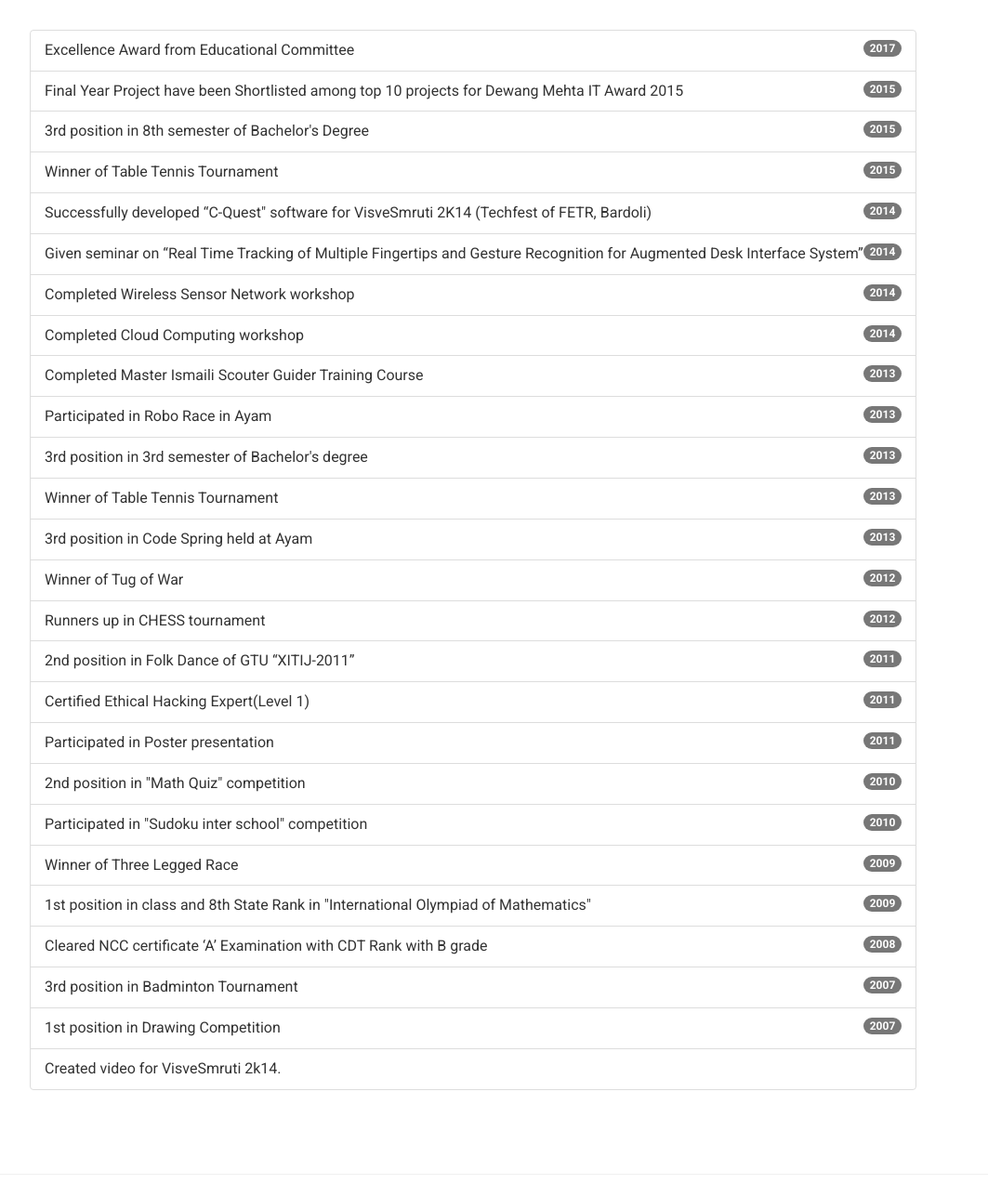
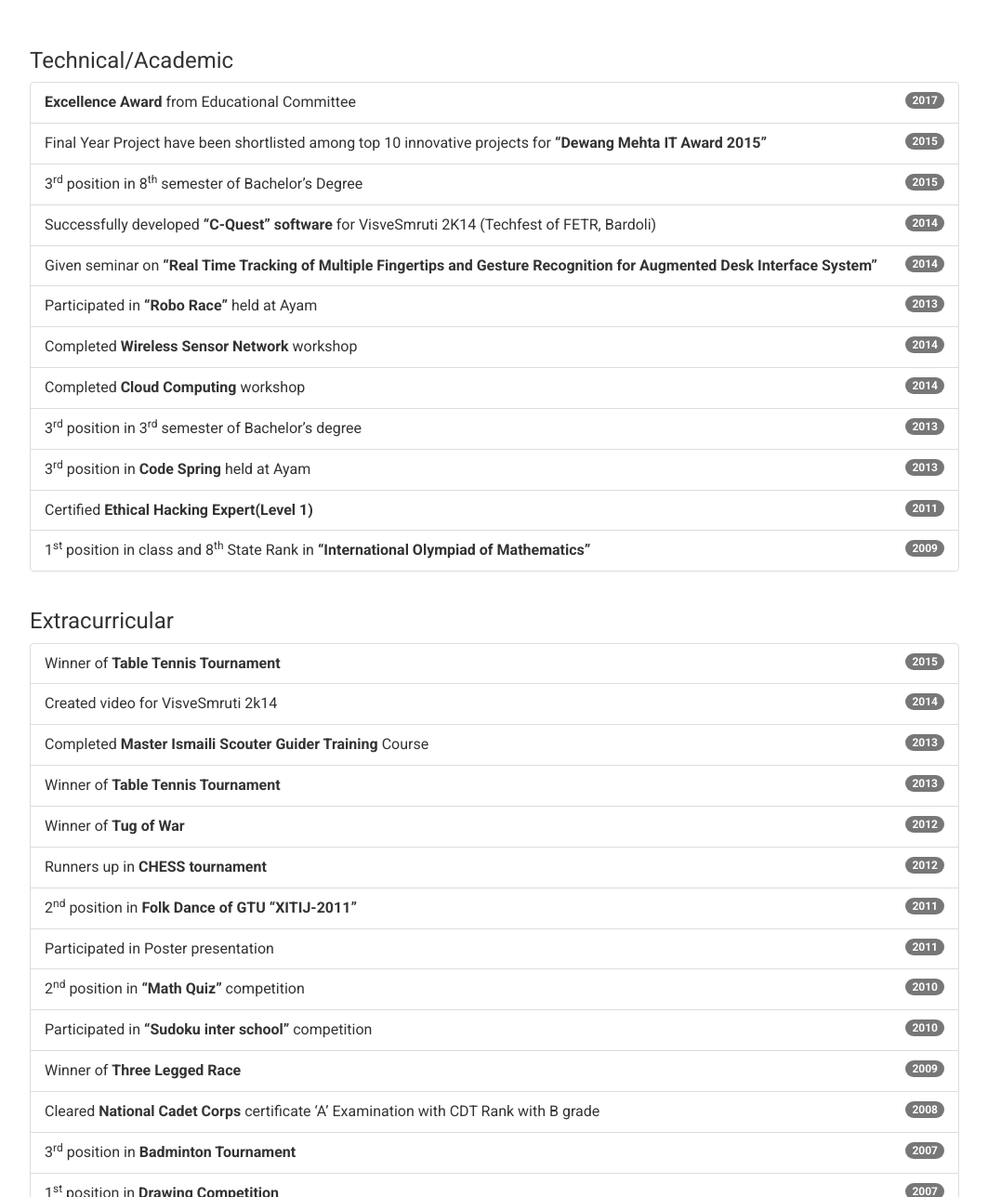
Before and after one commit to zainiya/zainiya.github.io, a plain HTML site: page index.html in a window 1280 px wide. Shown: the part 950-2238 px from the top of the page at 93% size, without its empty margins (108-1171 px from the left). Drawn offline with nearby package versions, Linux system fonts and the light colour scheme.

Commit message:
divided achivements sections
Technical/Academic and Extracurricular

```diff
--- a/css/final.css
+++ b/css/final.css
@@ -34,6 +34,8 @@ footer {
   justify-content: space-between;
   border-bottom: 1px solid #F0F0F0;
 }
+
+.list-group{width:100%;}
 
 .main-navigation {
   z-index: 999;
--- a/index.html
+++ b/index.html
@@ -198,41 +198,71 @@
 
         </div>
         <div class="achievement-wrapper">
+            <h3>Technical/Academic</h3>
+            <br><br>
             <ul class="list-group">
-                <li class="list-group-item">Excellence Award from Educational Committee <span class="badge">2017</span></li>
-                <li class="list-group-item">Final Year Project have been Shortlisted among top 10 projects for
-                    Dewang Mehta IT Award 2015 <span class="badge">2015</span></li>
-                    <li class="list-group-item">3rd position in 8th semester of Bachelor's Degree<span class="badge">2015</span></li>
-                    <li class="list-group-item">Winner of Table Tennis Tournament <span class="badge">2015</span></li>
-                    <li class="list-group-item">Successfully developed “C-Quest" software for VisveSmruti 2K14 (Techfest of FETR, Bardoli) <span class="badge">2014</span></li>
-                    <li class="list-group-item">Given seminar on “Real Time Tracking of Multiple Fingertips and
-                        Gesture Recognition for Augmented Desk Interface System” <span class="badge">2014</span></li>
-                        <li class="list-group-item"> Completed Wireless Sensor Network workshop <span class="badge">2014 </span></li>
-                        <li class="list-group-item">Completed Cloud Computing workshop <span class="badge">2014</span></li>
-                        <li class="list-group-item">Completed Master Ismaili Scouter Guider Training Course <span class="badge">2013</span></li>
-                        <li class="list-group-item">Participated in Robo Race in Ayam <span class="badge">2013</span></li>
-                        <li class="list-group-item">3rd position in 3rd semester of Bachelor's degree <span class="badge">2013</span></li>
-                        <li class="list-group-item">Winner of Table Tennis Tournament <span class="badge">2013</span></li>
-                        <li class="list-group-item">3rd position in Code Spring held at Ayam <span class="badge">2013</span></li>
-                        <li class="list-group-item"> Winner of Tug of War <span class="badge">2012</span></li>
-                        <li class="list-group-item"> Runners up in CHESS tournament<span class="badge">2012</span></li>
-                        <li class="list-group-item"> 2nd position in Folk Dance of GTU “XITIJ-2011” <span class="badge">2011</span></li>
-                        <li class="list-group-item"> Certified Ethical Hacking Expert(Level 1) <span class="badge">2011</span></li>
-                        <li class="list-group-item"> Participated in Poster presentation <span class="badge">2011</span></li>
-                        <li class="list-group-item"> 2nd position in "Math Quiz" competition <span class="badge">2010</span></li>
-                        <li class="list-group-item"> Participated in "Sudoku inter school" competition <span class="badge">2010</span></li>
-                        <li class="list-group-item"> Winner of Three Legged Race<span class="badge"> 2009 </span></li>
-                        <li class="list-group-item"> 1st position in class and 8th State Rank in "International
-                        Olympiad of Mathematics" <span class="badge">2009</span></li>
-                        <li class="list-group-item"> Cleared NCC certificate ‘A’ Examination with CDT Rank with B
-                        grade <span class="badge"> 2008</span></li>
-                        <li class="list-group-item"> 3rd position in Badminton Tournament <span class="badge">2007</span></li>
-                        <li class="list-group-item"> 1st position in Drawing Competition <span class="badge"> 2007 </span></li>
-                        <li class="list-group-item"> Created video for VisveSmruti 2k14.</li>
-                    </ul>
-                </div>
+
+                <li class="list-group-item"><strong>Excellence Award</strong> from Educational Committee <span class='badge'>2017</li>
+
+                <li class="list-group-item">Final Year Project have been shortlisted among top 10 innovative projects for <strong>&ldquo;Dewang Mehta IT Award 2015&rdquo;</strong> <span class='badge'>2015</span></li>
+
+                <li class="list-group-item">3<sup>rd</sup> position in 8<sup>th</sup> semester of Bachelor&rsquo;s Degree<span class='badge'>2015</span></li>
+
+                <li class="list-group-item">Successfully developed <strong>&ldquo;C-Quest&rdquo; software</strong> for VisveSmruti 2K14 (Techfest of FETR, Bardoli) <span class='badge'>2014</span></li>
+
+                <li class="list-group-item">Given seminar on <strong>&ldquo;Real Time Tracking of Multiple Fingertips and Gesture Recognition for Augmented Desk Interface System&rdquo;</strong> <span class='badge'>2014</span></li>
+
+                <li class="list-group-item">Participated in <strong>&ldquo;Robo Race&rdquo;</strong> held at Ayam <span class='badge'>2013</span></li>
+
+                <li class="list-group-item">Completed <strong>Wireless Sensor Network</strong> workshop <span class='badge'>2014 </span></li>
+
+                <li class="list-group-item">Completed <strong>Cloud Computing</strong> workshop <span class='badge'>2014</span></li>
+
+                <li class="list-group-item">3<sup>rd</sup> position in 3<sup>rd</sup> semester of Bachelor&rsquo;s degree <span class='badge'>2013</span></li>
+
+                <li class="list-group-item">3<sup>rd</sup> position in <strong>Code Spring</strong> held at Ayam <span class='badge'>2013</span></li>
+
+                <li class="list-group-item">Certified <strong>Ethical Hacking Expert(Level 1)</strong> <span class='badge'>2011</span></li>
+
+                <li class="list-group-item">1<sup>st</sup> position in class and 8<sup>th</sup> State Rank in <strong>&ldquo;International Olympiad of Mathematics&rdquo;</strong> <span class='badge'>2009</span></li>
+
+            </ul>
+
+            <h3>Extracurricular</h3>
+            <ul class="list-group">
+
+                <li class="list-group-item">Winner of <strong>Table Tennis Tournament</strong> <span class='badge'>2015</span></li>
+
+                <li class="list-group-item">Created video for VisveSmruti 2k14 <span class='badge'>2014</span></li>
+
+                <li class="list-group-item">Completed <strong>Master Ismaili Scouter Guider Training</strong> Course <span class='badge'>2013</span></li>
+
+                <li class="list-group-item">Winner of <strong>Table Tennis Tournament</strong> <span class='badge'>2013</span></li>
+
+                <li class="list-group-item">Winner of <strong>Tug of War</strong> <span class='badge'>2012</span></li>
+
+                <li class="list-group-item">Runners up in <strong>CHESS tournament</strong><span class='badge'>2012</span></li>
+
+                <li class="list-group-item">2<sup>nd</sup> position in <strong>Folk Dance of GTU &ldquo;XITIJ-2011&rdquo;</strong> <span class='badge'>2011</span></li>
+
+                <li class="list-group-item">Participated in Poster presentation <span class='badge'>2011</span></li>
+
+                <li class="list-group-item">2<sup>nd</sup> position in <strong>&ldquo;Math Quiz&rdquo;</strong> competition <span class='badge'>2010</span></li>
+
+                <li class="list-group-item">Participated in <strong>&ldquo;Sudoku inter school&rdquo;</strong> competition <span class='badge'>2010</span></li>
+
+                <li class="list-group-item">Winner of <strong>Three Legged Race</strong><span class='badge'> 2009 </span></li>
+
+                <li class="list-group-item">Cleared  <strong>National Cadet Corps</strong> certificate ‘A’ Examination with CDT Rank with B grade <span class='badge'> 2008</span></li>
+
+                <li class="list-group-item">3<sup>rd</sup> position in <strong>Badminton Tournament</strong> <span class='badge'>2007</span></li>
+
+                <li class="list-group-item">1<sup>st</sup> position in <strong>Drawing Competition</strong> <span class='badge'> 2007 </span></li>
+
+            </ul>
             </div>
-        </section>
+        </div>
+    </section>
 
 
 
```
